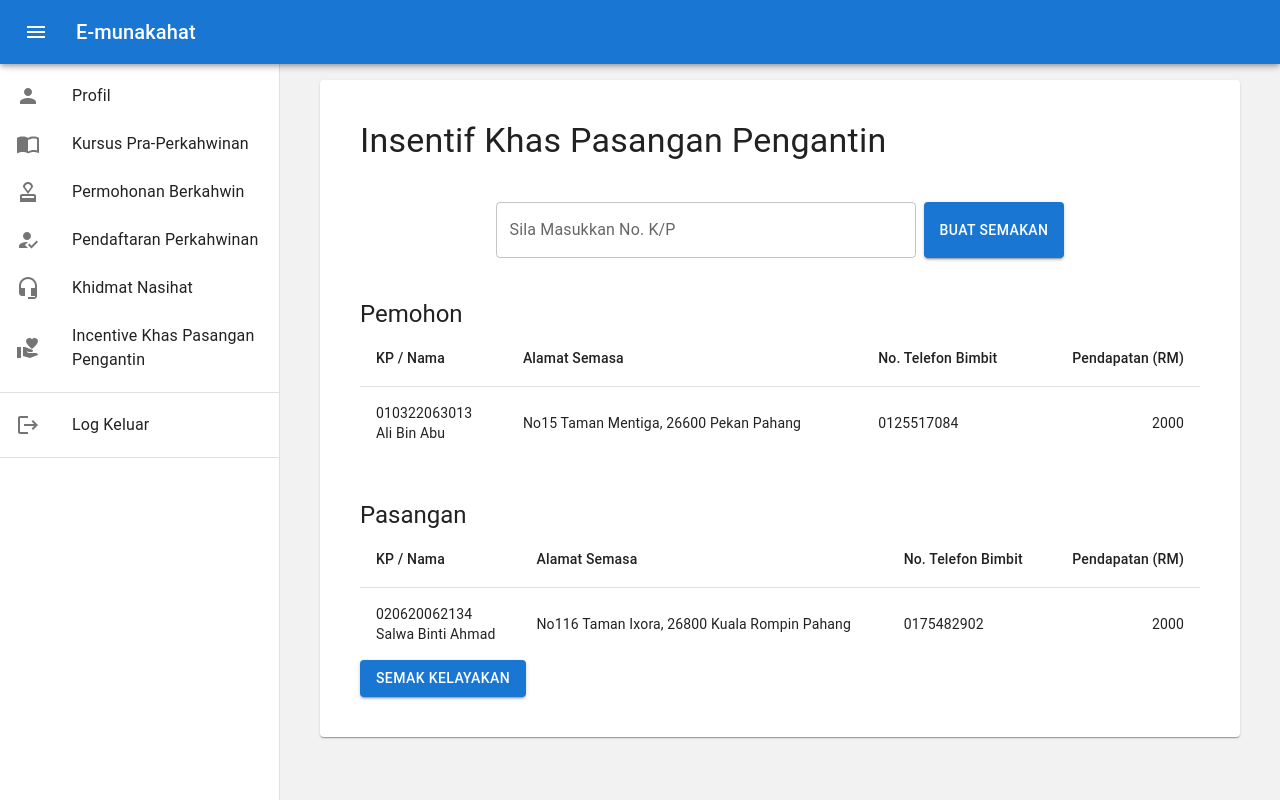
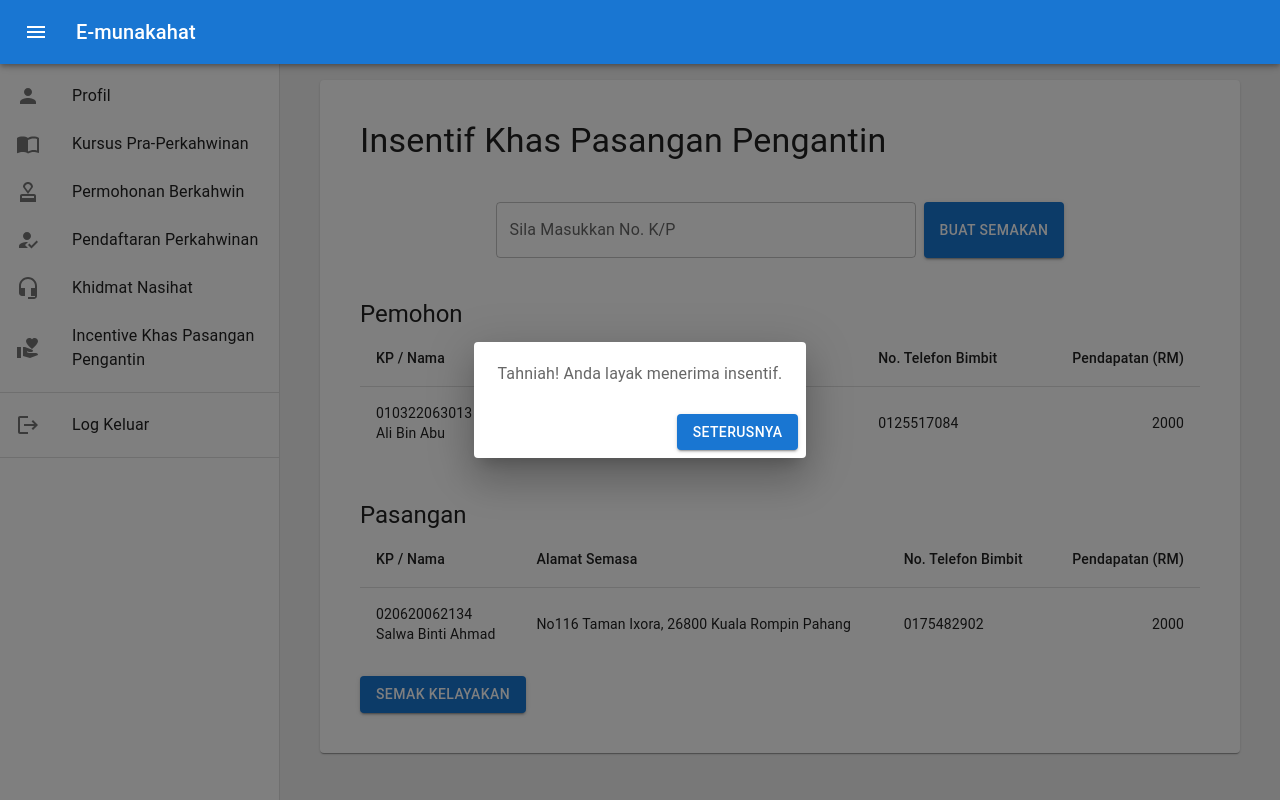
Before and after one commit to ahmadisyraf/emunakahat, a Next.js app in the folder view/: page /incentive in a window 1280 px wide. Both pictures are taken after a click on the button "SEMAK KELAYAKAN". Shown: the top 800 px of the page. Built offline with nearby package versions, Linux system fonts and the light colour scheme.

Commit message:
add: dialog

```diff
--- a/view/pages/incentive/incentive_khas/index.js
+++ b/view/pages/incentive/incentive_khas/index.js
@@ -10,6 +10,10 @@ import { Box, useTheme, Typography, Stack, Button } from "@mui/material";
 import TextField from '@mui/material/TextField';
 import FormControl from '@mui/material/FormControl';
 import { useState } from 'react';
+import Dialog from '@mui/material/Dialog';
+import DialogActions from '@mui/material/DialogActions';
+import DialogContent from '@mui/material/DialogContent';
+import DialogContentText from '@mui/material/DialogContentText';
 
 
 function createData(name, alamat, telefon, pendapatan) {
@@ -32,6 +36,17 @@ const IncentiveKhas = () => {
   };
 
   const theme = useTheme();
+
+  {/*Semak Kelayakan*/}
+  const [open, setOpen] = React.useState(false);
+
+    const handleClickOpen = () => {
+      setOpen(true);
+    };
+
+    const handleClose = () => {
+      setOpen(false);
+    };
   return (
         <Paper sx={{ mt: 10, px: 5, py: 5, backgroundColor: theme.palette.primary }}>
             <Typography variant='h4'>Insentif Khas Pasangan Pengantin</Typography>
@@ -95,9 +110,30 @@ const IncentiveKhas = () => {
                     </TableBody>
                 </Table>
             </TableContainer>
-            <Stack sx={{ justifyContent: 'center', width: "fit-content" }}>
-                    <Button variant='contained'>Semak Kelayakan</Button>
-            </Stack>
+
+            {/* Submit button */}
+            <div>
+                <Stack sx={{ justifyContent: 'center', width: "fit-content", mt: 2 }}>
+                <Button variant="contained" onClick={handleClickOpen}>Semak Kelayakan</Button>
+                </Stack>
+                <Dialog
+                open={open}
+                onClose={handleClose}
+                aria-describedby="alert-dialog-description"
+                >
+
+                <DialogContent>
+                    <DialogContentText id="alert-dialog-description">
+                    Tahniah! Anda layak menerima insentif.
+                    </DialogContentText>
+                </DialogContent>
+                <DialogActions>
+                    <Button variant="contained" onClick={handleClose} autoFocus>
+                        Seterusnya
+                    </Button>
+                </DialogActions>
+                </Dialog>
+            </div>
         </Paper>
 
 
--- a/view/pages/incentive/upload_document/index.js
+++ b/view/pages/incentive/upload_document/index.js
@@ -1,6 +1,11 @@
 import Paper from '@mui/material/Paper';
-import { useTheme, Typography, Button } from "@mui/material";
+import { useTheme, Typography, Button, Stack } from "@mui/material";
 import { useState } from 'react';
+import Dialog from '@mui/material/Dialog';
+import DialogActions from '@mui/material/DialogActions';
+import DialogContent from '@mui/material/DialogContent';
+import DialogContentText from '@mui/material/DialogContentText';
+import * as React from 'react';
 
 const UploadDocument = () => {
   const theme = useTheme();
@@ -18,11 +23,20 @@ const UploadDocument = () => {
     console.log("Submitted files:", selectedFiles);
   };
 
+    const [open, setOpen] = React.useState(false);
+
+    const handleClickOpen = () => {
+      setOpen(true);
+    };
+
+    const handleClose = () => {
+      setOpen(false);
+    };
+
   return (
     <Paper sx={{ mt: 10, px: 5, py: 5, backgroundColor: theme.palette.primary }}>
       <Typography variant='h4'>Muat Naik Dokumen</Typography>
 
-      {/* File upload elements */}
       <div>
         <Typography variant="body1">Slip Gaji format (.PDF)</Typography>
         <input type="file" onChange={handleFileChange} />
@@ -50,7 +64,26 @@ const UploadDocument = () => {
 
       {/* Submit button */}
       <div>
-        <Button variant="contained" onClick={handleSubmit}>Hantar</Button>
+        <Stack sx={{ justifyContent: 'center', width: "fit-content", mt: 2 }}>
+          <Button variant="contained" onClick={handleClickOpen}>Hantar</Button>
+        </Stack>
+        <Dialog
+          open={open}
+          onClose={handleClose}
+          aria-describedby="alert-dialog-description"
+        >
+
+          <DialogContent>
+            <DialogContentText id="alert-dialog-description">
+              Dokumen berjaya dihantar.
+            </DialogContentText>
+          </DialogContent>
+          <DialogActions>
+            <Button variant="contained" onClick={handleClose} autoFocus>
+              Seterusnya
+            </Button>
+          </DialogActions>
+        </Dialog>
       </div>
 
     </Paper>
```
